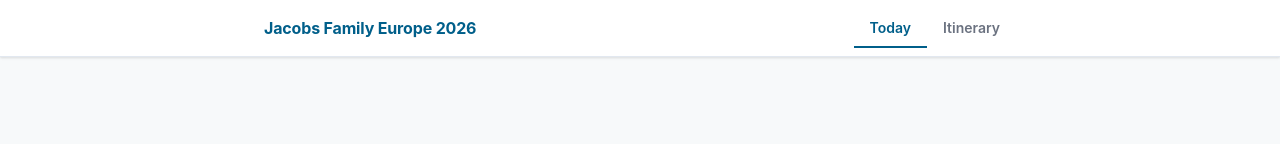
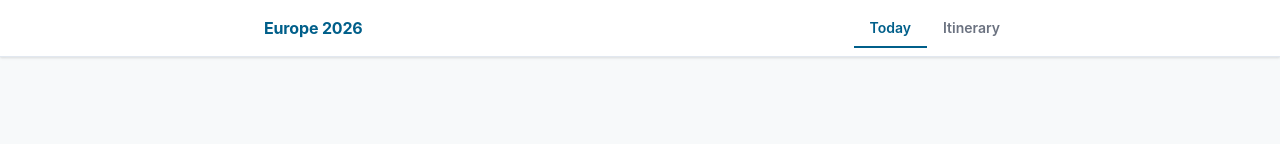
Before and after one commit to john99jacobs/europe-2026, a website: page index.html in a window 1280 px wide. Shown: the top 144 px of the page. Drawn offline with Linux system fonts and the light colour scheme.

Commit message:
fix header

```diff
--- a/index.html
+++ b/index.html
@@ -17,7 +17,7 @@
   <header class="site-header">
     <div class="container">
       <div class="header-inner">
-        <span class="site-title">Jacobs Family Europe 2026</span>
+        <span class="site-title">Europe 2026</span>
         <nav class="tab-nav">
           <a href="#today" class="tab-link" id="tab-today">Today</a>
           <a href="#itinerary" class="tab-link" id="tab-itinerary">Itinerary</a>
```
